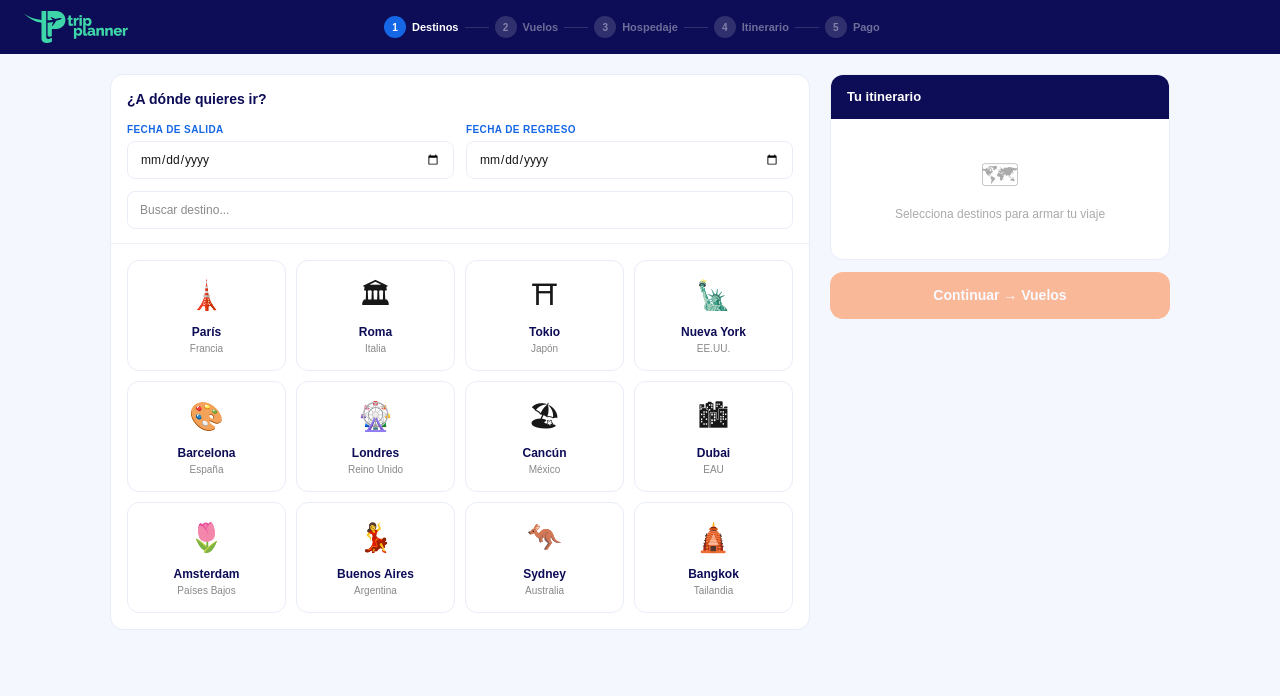
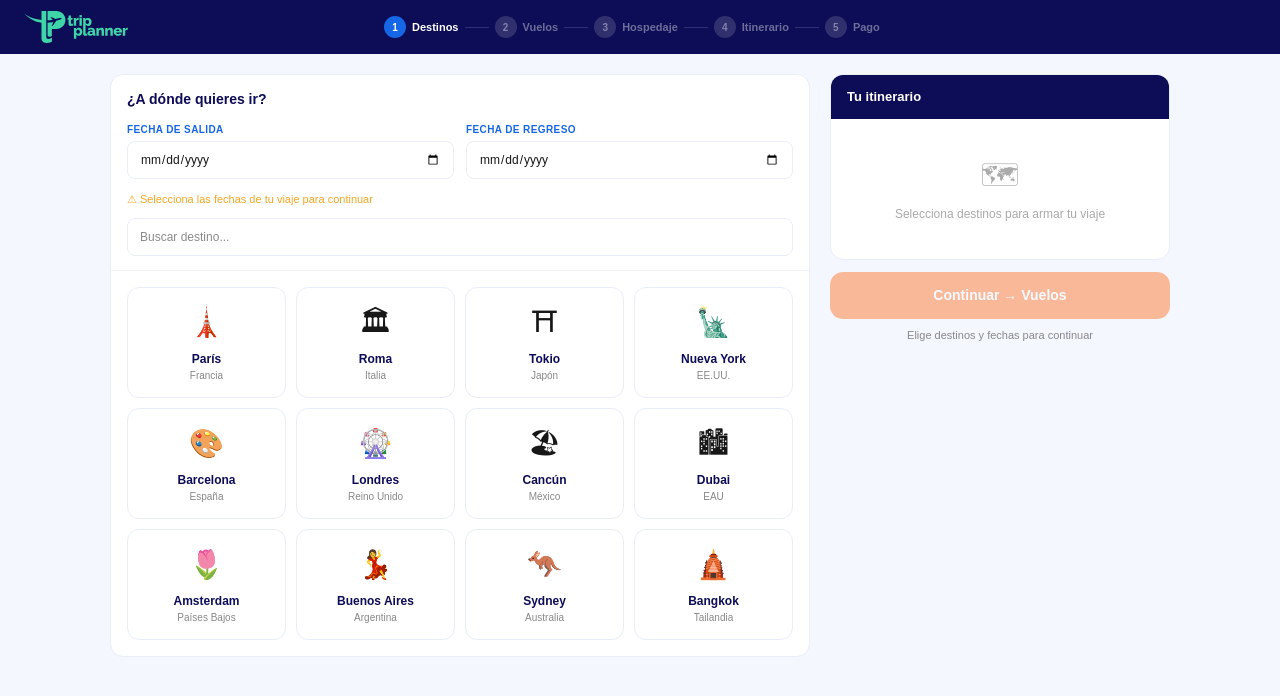
Before and after one commit to barreradionisio/trip-planner, a Next.js app: page /destinos in a window 1280 px wide. Shown: the top 696 px of the page. Built offline with nearby package versions, Linux system fonts and the light colour scheme.

Commit message:
validacion de fechas en destinos y navegacion completa

```diff
--- a/app/destinos/page.tsx
+++ b/app/destinos/page.tsx
@@ -1,6 +1,7 @@
 "use client";
 
 import { useState } from "react";
+import Link from "next/link";
 import Logo from "../components/Logo";
 
 const destinosDisponibles = [
@@ -29,6 +30,8 @@ interface Destino {
 export default function Destinos() {
   const [seleccionados, setSeleccionados] = useState<Destino[]>([]);
   const [busqueda, setBusqueda] = useState("");
+  const [fechaSalida, setFechaSalida] = useState("");
+  const [fechaRegreso, setFechaRegreso] = useState("");
 
   const agregar = (d: typeof destinosDisponibles[0]) => {
     if (seleccionados.find(s => s.ciudad === d.ciudad)) return;
@@ -53,6 +56,7 @@ export default function Destinos() {
   );
 
   const totalDias = seleccionados.reduce((a, b) => a + b.dias, 0);
+  const puedeContinuar = seleccionados.length > 0 && fechaSalida !== "" && fechaRegreso !== "";
 
   return (
     <div style={{ minHeight: "100vh", display: "flex", flexDirection: "column", fontFamily: "'Montserrat',sans-serif", background: "#f5f7ff" }}>
@@ -85,13 +89,16 @@ export default function Destinos() {
               <div style={{ display: "grid", gridTemplateColumns: "1fr 1fr", gap: "12px", marginBottom: "12px" }}>
                 <div>
                   <div style={{ fontSize: "10px", fontWeight: "700", color: "#1667E6", textTransform: "uppercase", letterSpacing: "0.4px", marginBottom: "4px" }}>Fecha de salida</div>
-        <input type="date" style={{ width: "100%", border: "1.5px solid #e8edf8", borderRadius: "8px", padding: "9px 12px", fontSize: "12px", outline: "none", boxSizing: "border-box" as const }} />
+                  <input type="date" value={fechaSalida} onChange={e => setFechaSalida(e.target.value)} style={{ width: "100%", border: `1.5px solid ${fechaSalida ? "#3ED5A9" : "#e8edf8"}`, borderRadius: "8px", padding: "9px 12px", fontSize: "12px", outline: "none", boxSizing: "border-box" as const }} />
                 </div>
                 <div>
                   <div style={{ fontSize: "10px", fontWeight: "700", color: "#1667E6", textTransform: "uppercase", letterSpacing: "0.4px", marginBottom: "4px" }}>Fecha de regreso</div>
-        <input type="date" style={{ width: "100%", border: "1.5px solid #e8edf8", borderRadius: "8px", padding: "9px 12px", fontSize: "12px", outline: "none", boxSizing: "border-box" as const }} />
+                  <input type="date" value={fechaRegreso} onChange={e => setFechaRegreso(e.target.value)} style={{ width: "100%", border: `1.5px solid ${fechaRegreso ? "#3ED5A9" : "#e8edf8"}`, borderRadius: "8px", padding: "9px 12px", fontSize: "12px", outline: "none", boxSizing: "border-box" as const }} />
                 </div>
               </div>
+              {(!fechaSalida || !fechaRegreso) && (
+                <div style={{ fontSize: "11px", color: "#F5A623", marginBottom: "10px" }}>⚠ Selecciona las fechas de tu viaje para continuar</div>
+              )}
               <input
                 placeholder="Buscar destino..."
                 value={busqueda}
@@ -178,12 +185,19 @@ export default function Destinos() {
             )}
           </div>
 
-          <button
-            disabled={seleccionados.length === 0}
-            style={{ width: "100%", padding: "13px", backgroundColor: "#FF5C00", color: "#fff", border: "none", borderRadius: "13px", fontFamily: "sans-serif", fontWeight: "800", fontSize: "14px", cursor: seleccionados.length === 0 ? "not-allowed" : "pointer", opacity: seleccionados.length === 0 ? 0.4 : 1 }}
+          <Link
+            href={puedeContinuar ? "/vuelos" : "#"}
+            style={{ width: "100%", padding: "13px", backgroundColor: "#FF5C00", color: "#fff", border: "none", borderRadius: "13px", fontFamily: "sans-serif", fontWeight: "800", fontSize: "14px", cursor: !puedeContinuar ? "not-allowed" : "pointer", opacity: !puedeContinuar ? 0.4 : 1, textDecoration: "none", display: "block", textAlign: "center", boxSizing: "border-box" as const }}
           >
             Continuar → Vuelos
-          </button>
+          </Link>
+          {!puedeContinuar && (
+            <div style={{ fontSize: "11px", color: "#888", textAlign: "center", marginTop: "8px" }}>
+              {seleccionados.length === 0 && !fechaSalida && !fechaRegreso ? "Elige destinos y fechas para continuar" :
+               seleccionados.length === 0 ? "Elige al menos un destino" :
+               "Selecciona las fechas de tu viaje"}
+            </div>
+          )}
         </div>
       </div>
     </div>
--- a/app/hospedaje/page.tsx
+++ b/app/hospedaje/page.tsx
@@ -1,5 +1,6 @@
 "use client";
 
+import Link from "next/link";
 import { useState } from "react";
 import Logo from "../components/Logo";
 
@@ -213,7 +214,9 @@ export default function Hospedaje() {
             disabled={ciudadesSeleccionadas < ciudades.length || totalHabitaciones === 0}
             style={{ width: "100%", padding: "13px", backgroundColor: "#FF5C00", color: "#fff", border: "none", borderRadius: "13px", fontFamily: "sans-serif", fontWeight: "800", fontSize: "14px", cursor: (ciudadesSeleccionadas < ciudades.length || totalHabitaciones === 0) ? "not-allowed" : "pointer", opacity: (ciudadesSeleccionadas < ciudades.length || totalHabitaciones === 0) ? 0.4 : 1 }}
           >
-            Continuar → Itinerario
+            <Link href="/itinerario" style={{ width: "100%", padding: "13px", backgroundColor: "#FF5C00", color: "#fff", border: "none", borderRadius: "13px", fontFamily: "sans-serif", fontWeight: "800", fontSize: "14px", cursor: (ciudadesSeleccionadas < ciudades.length || totalHabitaciones === 0) ? "not-allowed" : "pointer", opacity: (ciudadesSeleccionadas < ciudades.length || totalHabitaciones === 0) ? 0.4 : 1, textDecoration: "none", display: "block", textAlign: "center", boxSizing: "border-box" as const }}>
+  Continuar → Itinerario
+</Link>
           </button>
         </div>
       </div>
--- a/app/itinerario/page.tsx
+++ b/app/itinerario/page.tsx
@@ -1,5 +1,6 @@
 "use client";
 
+import Link from "next/link";
 import { useState } from "react";
 import Logo from "../components/Logo";
 
@@ -235,7 +236,9 @@ export default function Itinerario() {
           {/* BOTÓN CONTINUAR */}
           <div style={{ marginTop: "16px" }}>
             <button style={{ width: "100%", padding: "13px", backgroundColor: "#FF5C00", color: "#fff", border: "none", borderRadius: "13px", fontFamily: "sans-serif", fontWeight: "800", fontSize: "14px", cursor: "pointer" }}>
-              Continuar → Pago
+              <Link href="/pago" style={{ width: "100%", padding: "13px", backgroundColor: "#FF5C00", color: "#fff", border: "none", borderRadius: "13px", fontFamily: "sans-serif", fontWeight: "800", fontSize: "14px", cursor: "pointer", textDecoration: "none", display: "block", textAlign: "center", boxSizing: "border-box" as const }}>
+  Continuar → Pago
+</Link>
             </button>
           </div>
         </div>
--- a/app/pago/page.tsx
+++ b/app/pago/page.tsx
@@ -1,5 +1,6 @@
 "use client";
 
+import Link from "next/link";
 import { useState } from "react";
 import Logo from "../components/Logo";
 
@@ -270,7 +271,11 @@ export default function Pago() {
             onClick={() => setProcesando(true)}
             style={{ width: "100%", padding: "13px", backgroundColor: "#FF5C00", color: "#fff", border: "none", borderRadius: "13px", fontFamily: "sans-serif", fontWeight: "800", fontSize: "14px", cursor: "pointer" }}
           >
-            {procesando ? "⏳ Procesando pago..." : "Confirmar y pagar $3,716 USD"}
+            <Link href="/confirmacion" style={{ width: "100%", padding: "13px", backgroundColor: "#FF5C00", color: "#fff", border: "none", borderRadius: "13px", fontFamily: "sans-serif", fontWeight: "800", fontSize: "14px", cursor: "pointer", textDecoration: "none", display: "block", textAlign: "center", boxSizing: "border-box" as const }}
+  onClick={() => setProcesando(true)}
+>
+  {procesando ? "⏳ Procesando pago..." : "Confirmar y pagar $3,716 USD"}
+</Link>
           </button>
         </div>
       </div>
--- a/app/vuelos/page.tsx
+++ b/app/vuelos/page.tsx
@@ -1,5 +1,6 @@
 "use client";
 
+import Link from "next/link";
 import { useState } from "react";
 import Logo from "../components/Logo";
 
@@ -210,7 +211,9 @@ export default function Vuelos() {
             disabled={totalVuelos < tramos.length}
             style={{ width: "100%", padding: "13px", backgroundColor: "#FF5C00", color: "#fff", border: "none", borderRadius: "13px", fontFamily: "sans-serif", fontWeight: "800", fontSize: "14px", cursor: totalVuelos < tramos.length ? "not-allowed" : "pointer", opacity: totalVuelos < tramos.length ? 0.4 : 1 }}
           >
-            Continuar → Hospedaje
+            <Link href="/hospedaje" style={{ width: "100%", padding: "13px", backgroundColor: "#FF5C00", color: "#fff", border: "none", borderRadius: "13px", fontFamily: "sans-serif", fontWeight: "800", fontSize: "14px", cursor: totalVuelos < tramos.length ? "not-allowed" : "pointer", opacity: totalVuelos < tramos.length ? 0.4 : 1, textDecoration: "none", display: "block", textAlign: "center", boxSizing: "border-box" as const }}>
+  Continuar → Hospedaje
+</Link>
           </button>
         </div>
       </div>
```
Lines whose indentation alone changed are shown as unchanged.
